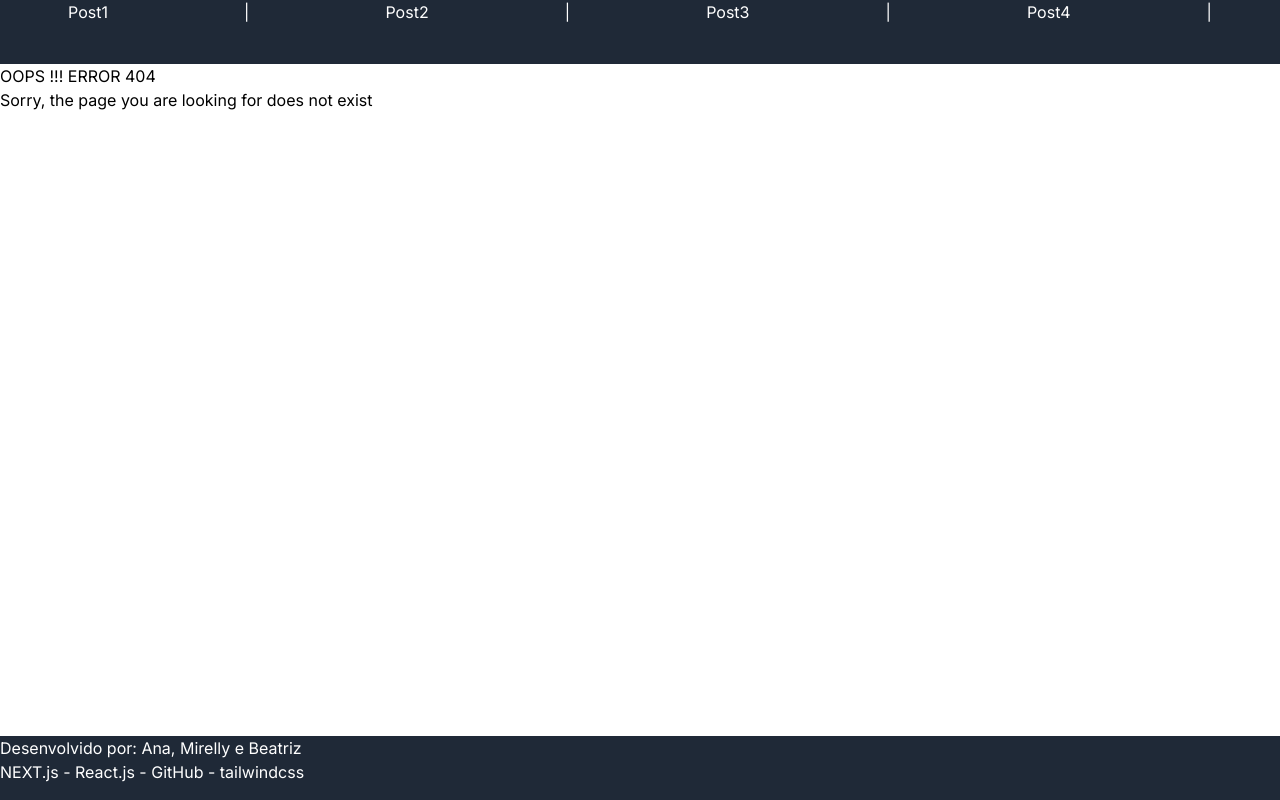
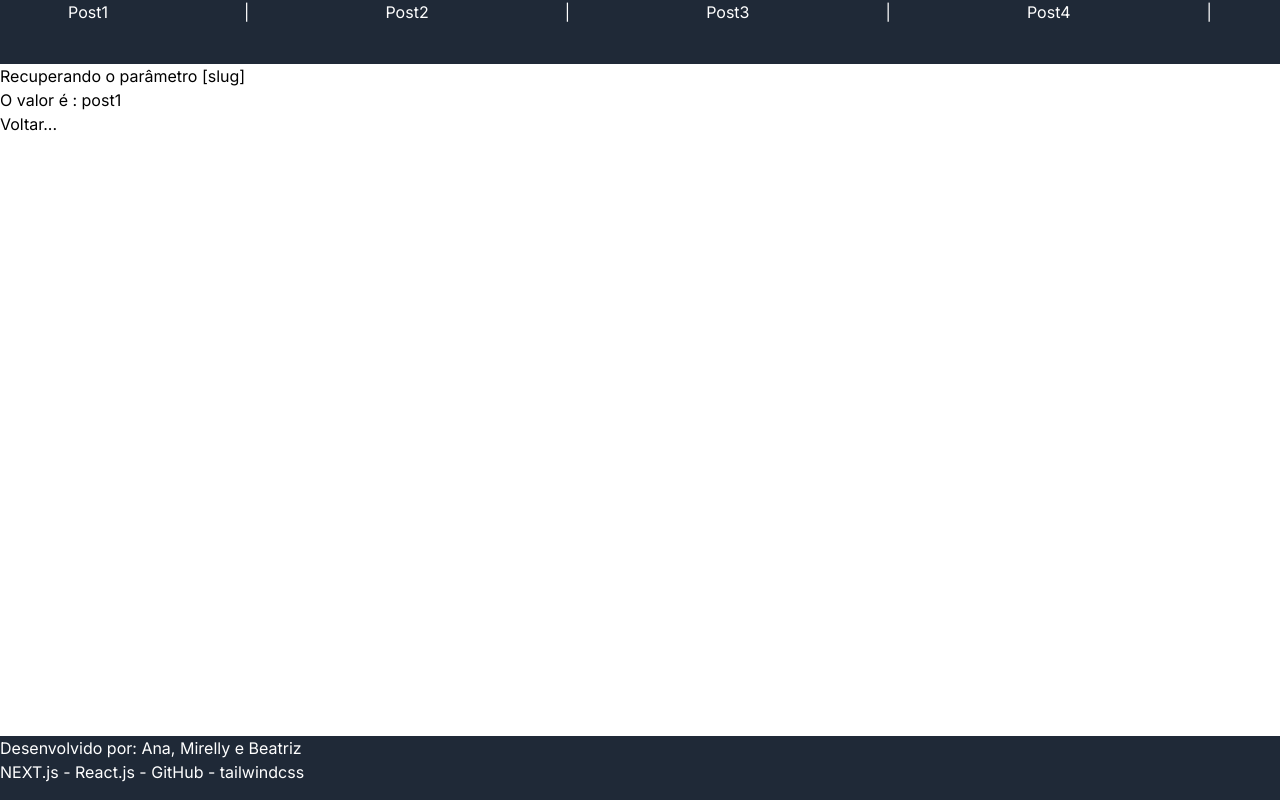
Before and after one commit to aaaaaaaaana/exercicio-app, a Next.js app: page /posts/dinamicas/estranho/post1 in a window 1280 px wide. Before the commit this address had no page. Built offline with nearby package versions, Linux system fonts and the light colour scheme.

Commit message:
arrumando link dos pages

```diff
--- a/src/app/page.jsx
+++ b/src/app/page.jsx
@@ -1,4 +1,5 @@
 import Link from "next/link";
+
 
 export default function Home() {
   return (
@@ -6,10 +7,10 @@ export default function Home() {
       <h1>Home</h1>
 
       <div>
-        <Link href="/posts/dinamicas/estranho/post1">Post1</Link> |
-        <Link href="/posts/dinamicas/estranho/post2"> Post2</Link> |
-        <Link href="/posts/dinamicas/estranho/post3">Post3</Link> |
-        <Link href="/posts/dinamicas/estranho/post4"> Post4</Link> |
+        <Link href="/posts/dinamicas/estranho/1/post1">Post1</Link> |
+        <Link href="/posts/dinamicas/estranho/1/post2"> Post2</Link> |
+        <Link href="/posts/dinamicas/estranho/1/post3">Post3</Link> |
+        <Link href="/posts/dinamicas/estranho/1/post4"> Post4</Link> |
       </div>
     </>
   )
--- /dev/null
+++ b/src/app/posts/dinamicas/estranho/[slug]/page.jsx
@@ -0,0 +1,14 @@
+import Link from 'next/link'
+import React from 'react'
+
+export default function MeusPosts({params}) {
+  return (
+    <div>
+        <h1>Recuperando o parâmetro [slug]</h1>
+        <div>
+            <p>O valor é : {params.slug}</p>
+            <p><Link href="/">Voltar...</Link> </p>
+        </div>
+    </div>
+  )
+}
```
